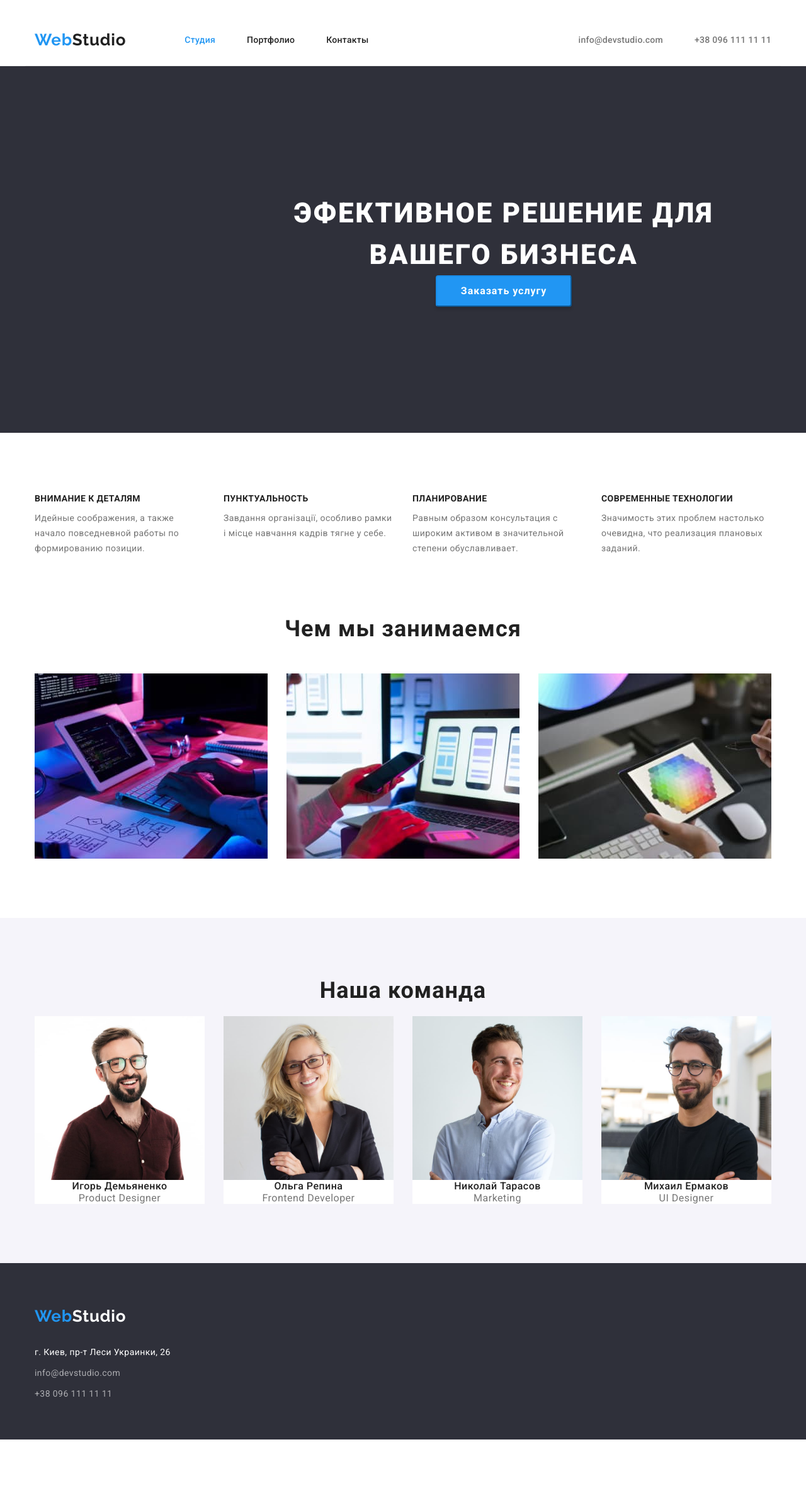
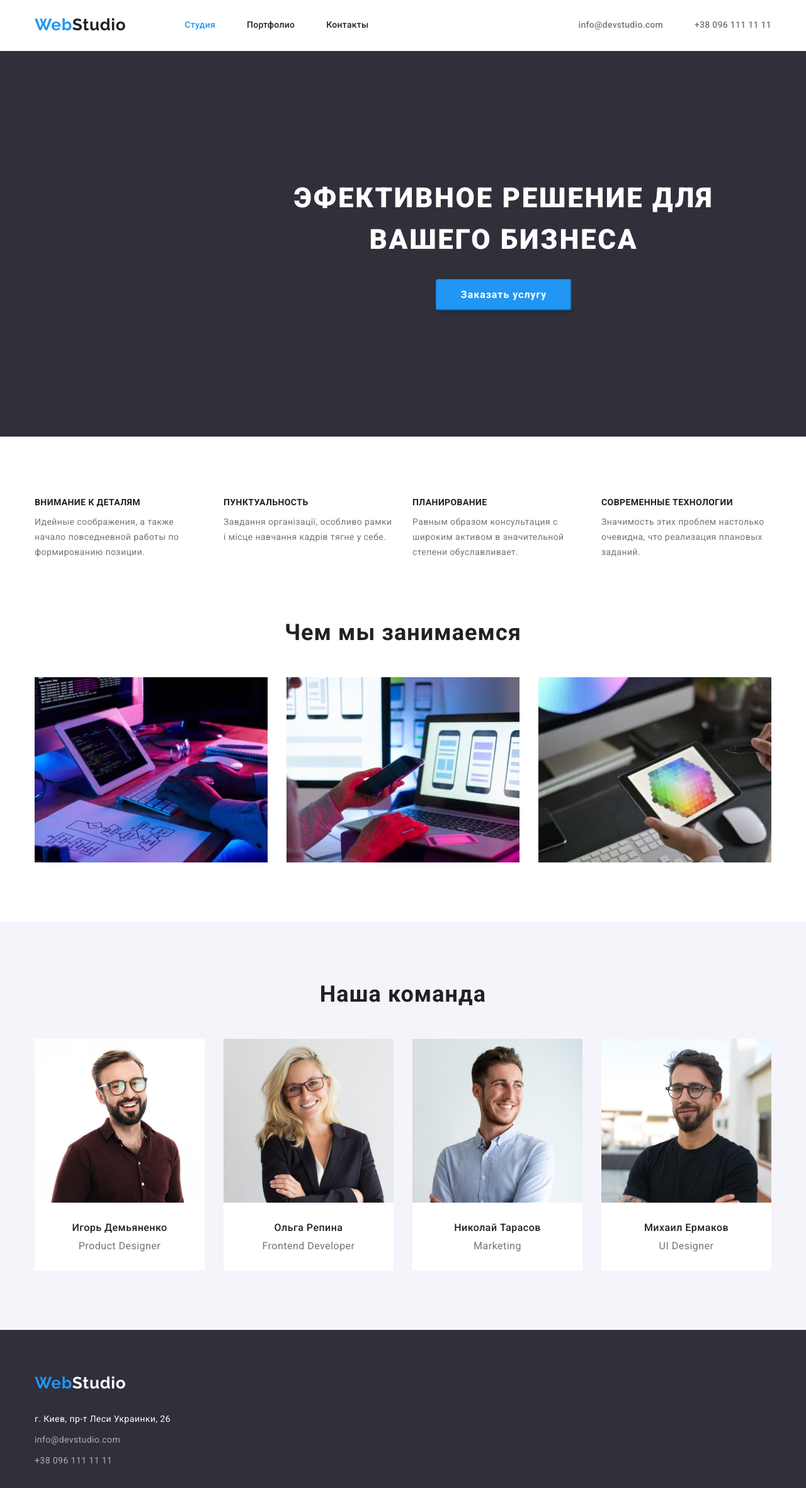
Before and after one commit to EevgenK/goit-markup-hw-03, a plain HTML site: page index.html in a window 1280 px wide. Shown: the top 2362 px of the page at 63% size. Before the commit the page ends 2285 px from the top, so only its background shows below. Drawn offline with nearby package versions, Linux system fonts and the light colour scheme.

Commit message:
mistakes fixed

```diff
--- a/css/styles.css
+++ b/css/styles.css
@@ -72,14 +72,12 @@ text-decoration: none;
 
 /* header */
 .subject {
-    padding-top: 24px;
+    border-bottom: 1px solid #ECECEC;
 }
 .subject-bord {
-    border-bottom: 1px solid #ECECEC;
     display: flex;
     align-items: center;
-    justify-content: center;
-        }
+    }
 
 .logo {
     text-decoration: none;
@@ -150,14 +148,10 @@ width: 1600px;
 background-color: var(--bg-color);
 margin-right: auto;
 margin-left: auto;
+padding-top: 200px;
+padding-bottom: 200px;
 }
 
-.hero-text {
-padding-top: 200px;
-padding-bottom: 200px;
-
-
-}
 .hero-title {
 color: var(--title-second-color);
 font-weight: 900;
@@ -167,7 +161,7 @@ text-align: center;
 letter-spacing: 0.06em;
 text-transform: uppercase;
 max-width: 696px;
-margin: 0 auto;
+margin: 0 auto 30px;
 }
 /* button */
 .hero-btn {
@@ -197,7 +191,6 @@ height: 50px;
 /* benefits */
 .benefits-list {
     display: flex;
-    justify-content: center;
     gap: 30px;
 }
 .benefits-title {
@@ -241,7 +234,7 @@ margin-right: 30px;
 }
 .team-title {
     background-color: transparent;
-    margin-bottom: 20px;
+    margin-bottom: 50px;
 }
 .team-member {
     font-weight: 500;
@@ -249,13 +242,21 @@ font-size: 16px;
 line-height: 1.19;
 text-align: center;
 letter-spacing: 0.03em;
-color: var(--title-text-color)
+color: var(--title-text-color);
+margin-bottom: 10px;
 }
+
+.team-text-block {
+padding-top: 30px;
+padding-bottom: 30px;
+}
+
 .team-text {
     font-size: 16px;
 line-height: 1.19;
 text-align: center;
 letter-spacing: 0.03em;
+
 }
 
 .team-list {
@@ -281,9 +282,13 @@ letter-spacing: 0.03em;
 .white-logo {
     color: var(--title-second-color);
 }
+
+.basement-addres {
+    margin-top: 20px;
+}
+
 .basement-addres-title {
 font-style: normal;
-margin-top: 20px;
 margin-bottom: 9px;
 font-weight: 400;
 font-size: 14px;
@@ -300,10 +305,12 @@ letter-spacing: 0.03em;
 color: var(--grey-contacts-color)
 }
 
+.bs-contact {
+    margin-bottom: 9px;
+}
 
 .basement-mail-link {
 display: inline-block;
-margin-bottom: 9px;
 }
 /* portfolio */
 .visually-hidden {
@@ -321,6 +328,7 @@ margin-bottom: 9px;
 
     .portfolio-menu-list {
         display: flex;
+        margin-bottom: 50px;
         gap: 8px;
         justify-content: center;
 
@@ -356,7 +364,8 @@ margin-bottom: 9px;
     font-size: 18px;
     line-height: 2;
     letter-spacing: 0.06em;
-    color: var(--title-text-color)
+    color: var(--title-text-color);
+    margin-bottom: 4px;
     }
 
     .portfolio-progects {
@@ -367,11 +376,10 @@ margin-bottom: 9px;
         }
 
     .portfolio-item {
-    flex-basis:calc(100% / 3 -30px);
+    flex-basis:calc(100% / 3 - 30px);
     margin-left: 30px;
     margin-top: 30px;
-    border-bottom: 1px solid rgba(238, 238, 238, 1)
-    }
+        }
 
     .portfolio-text {
     font-weight: 400;
@@ -382,4 +390,6 @@ margin-bottom: 9px;
 
     .card-content {
     padding: 20px 24px;
+    border: 1px solid rgba(238, 238, 238, 1);
+    border-top: none;
     }
--- a/index.html
+++ b/index.html
@@ -89,25 +89,30 @@
         <ul class="team-list list">
           <li class="team-list-item">
             <img src="images/team_card1.jpg" alt="team member 1" width="270" />
-            <div class="team-text">
+            <div class="team-text-block">
               <h3 class="team-member">Игорь Демьяненко</h3>
               <p lang="en" class="team-text">Product Designer</p>
             </div>
             </li>
           <li class="team-list-item">
             <img src="images/team_card2.jpg" alt="team member 2" width="270" />
+            <div class="team-text-block">
             <h3 class="team-member">Ольга Репина</h3>
-            <p lang="en" class="team-text">Frontend Developer</p>
+            <p lang="en" class="team-text">Frontend Developer</p></div>
           </li>
           <li class="team-list-item">
             <img src="images/team_card3.jpg" alt="team member 3" width="270" />
+            <div class="team-text-block">
             <h3 class="team-member">Николай Тарасов</h3>
             <p lang="en" class="team-text">Marketing</p>
+            </div>
           </li>
           <li class="team-list-item">
             <img src="images/team_card4.jpg" alt="team member 4" width="270" />
+            <div class="team-text-block">
             <h3 class="team-member">Михаил Ермаков</h3>
             <p lang="en" class="team-text">UI Designer</p>
+            </div>
           </li>
         </ul>
         </div>
@@ -120,7 +125,7 @@
       <address class="basement-addres">
         <p class="basement-addres-title">г. Киев, пр-т Леси Украинки, 26</p>
         <ul class="basement-list list">
-          <li class="contact-item"><a class="basement-mail-link link" href="mailto:info@devstudio.com">info@devstudio.com</a></li>
+          <li class="contact-item bs-contact"><a class="basement-mail-link link" href="mailto:info@devstudio.com">info@devstudio.com</a></li>
           <li class="contact-item"><a class="basement-phone-link link" href="tel:+380961111111">+38 096 111 11 11</a></li>
         </ul>
       </address>
```
Also changed, not shown: portfolio.html (+3 -2 lines).
